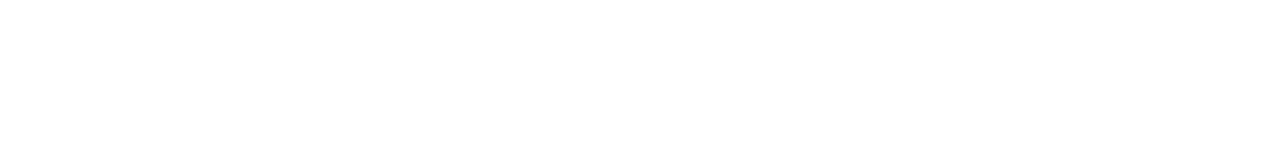
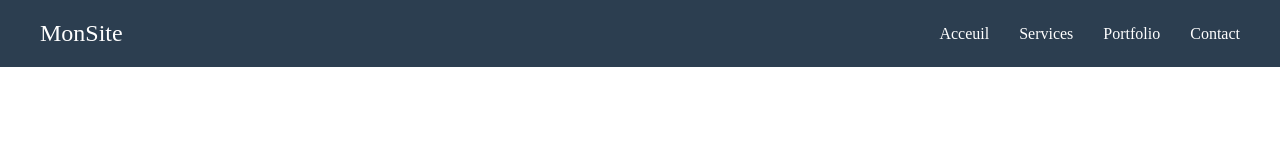
Before and after one commit to mouhamedabdourhaman007-cell/flexbox, a plain HTML site: page index.html in a window 1280 px wide. Drawn offline with Linux system fonts and the light colour scheme.

Commit message:
added navbar

```diff
--- a/index.html
+++ b/index.html
@@ -7,6 +7,16 @@
     <link rel="stylesheet" href="style.css">
 </head>
 <body>
-
+    <nav class="navbar">
+    <div class="logo">
+        MonSite
+    </div>
+    <ul class="nav-links">
+        <li><a href="#">Acceuil</a></li>
+        <li><a href="#">Services</a></li>
+        <li><a href="#">Portfolio</a></li>
+        <li><a href="#">Contact</a></li>
+    </ul>
+    </nav>
 </body>
 </html>
--- a/style.css
+++ b/style.css
@@ -0,0 +1,27 @@
+*{
+    margin: 0;
+    padding: 0;
+    box-sizing: border-box;
+}
+.navbar{
+    display: flex;
+    justify-content: space-between;
+    align-items: center;
+    background-color: #2c3e50;
+    padding: 20px 40px;
+}
+.logo{
+    font-size: 24px;
+    font-style: bold;
+    color: white;
+}
+.nav-links{
+    display: flex;
+    list-style: none;
+    gap: 30px;
+}
+.nav-links a {
+    color: white;
+    font-size: 16px;
+    text-decoration: none;
+}
```
